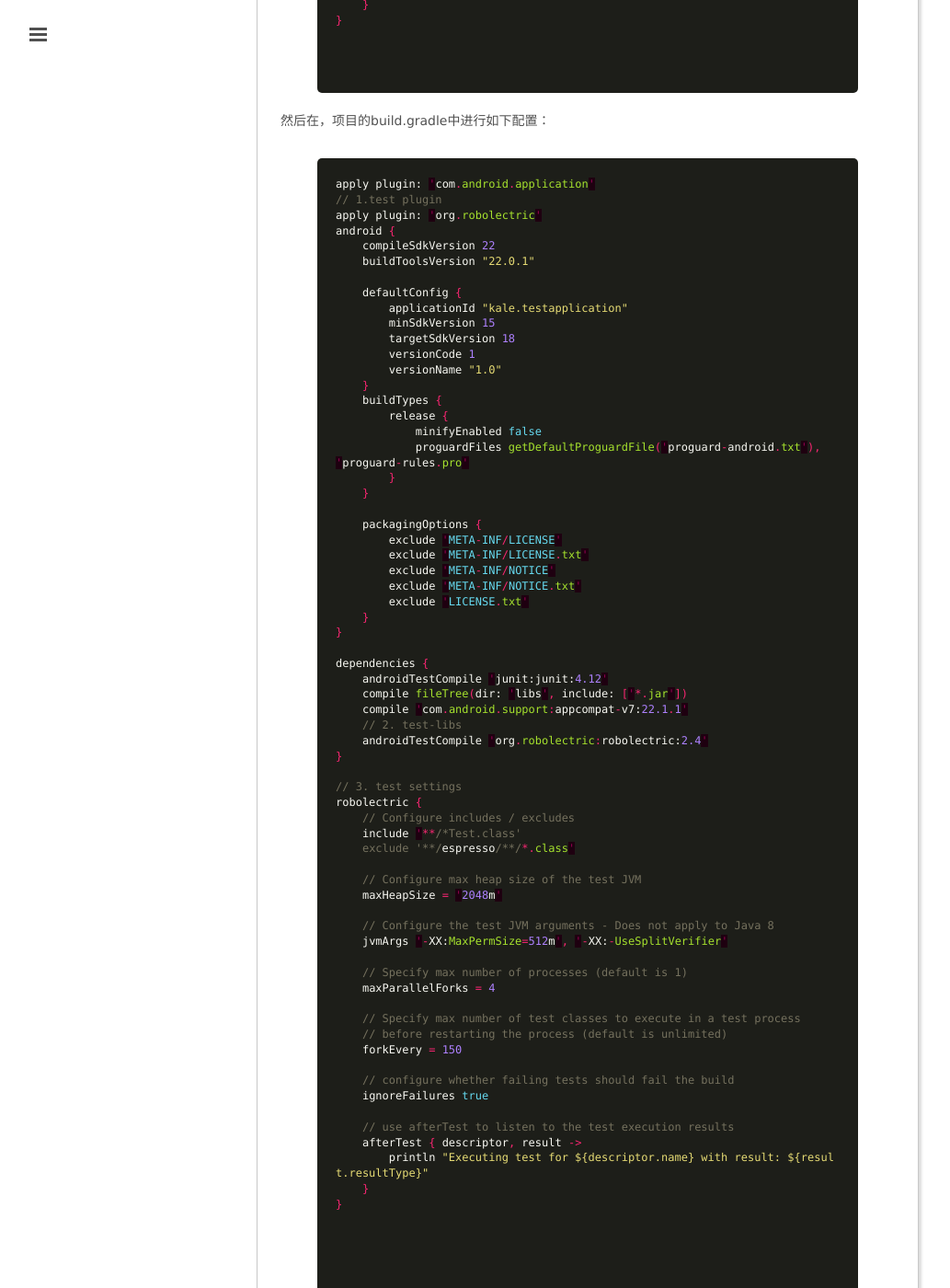
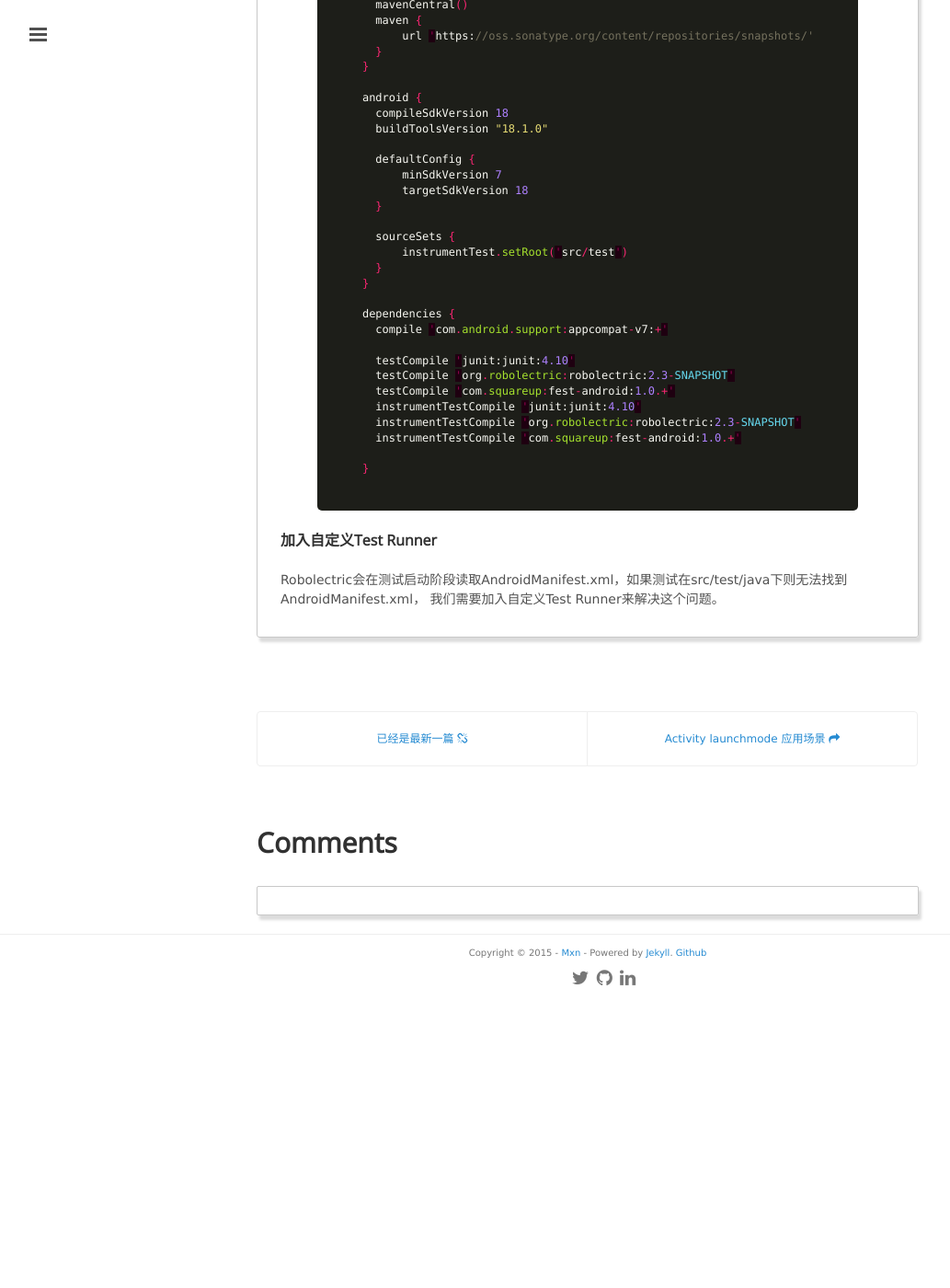
Before and after one commit to mxn21/mxn21.github.io, a Jekyll site: the page built from _posts/2015-7-7-使用Robolectric进行Android单元测试.md, in a window 1280 px wide and 1400 px high, scrolled down 2288 px. Shown: the whole window at 92% size, without its empty margins (1-1034 px from the left). Built offline with Jekyll 4.4.1, drawn with Linux system fonts in a browser that asks for light colours; Markdown is read by kramdown in place of the engine named in the settings; comment, search, counter and statistics services are not loaded; after the commit the page ends 3376 px from its top, so only the background shows below that; some of the changed text lies outside the part shown.

Commit message:
23242
23423432

```diff
--- a/_posts/2015-7-7-使用Robolectric进行Android单元测试.md
+++ b/_posts/2015-7-7-使用Robolectric进行Android单元测试.md
@@ -76,108 +76,59 @@
  instrumentTestCompile 'org.robolectric:robolectric:2.3-SNAPSHOT'
  instrumentTestCompile 'com.squareup:fest-android:1.0.+'
 
-
-
-首先，在project最外面的build.gradle中配置classpath
+最终的build.gradle文件如下
 
     {% highlight java  %}
+    buildscript {
+      repositories {
+          mavenCentral()
+          maven {
+              url 'https://oss.sonatype.org/content/repositories/snapshots/'
+          }
+      }
+      dependencies {
+          classpath 'com.android.tools.build:gradle:0.6.+'
+          classpath 'com.squareup.gradle:gradle-android-test-plugin:0.9.1-SNAPSHOT'
+      }
+    }
+    apply plugin: 'android'
+    apply plugin: 'android-test'
 
-buildscript {
     repositories {
-        jcenter()
-        mavenCentral()
+      mavenCentral()
+      maven {
+          url 'https://oss.sonatype.org/content/repositories/snapshots/'
+      }
     }
+
+    android {
+      compileSdkVersion 18
+      buildToolsVersion "18.1.0"
+
+      defaultConfig {
+          minSdkVersion 7
+          targetSdkVersion 18
+      }
+
+      sourceSets {
+          instrumentTest.setRoot('src/test')
+      }
+    }
+
     dependencies {
-        classpath 'com.android.tools.build:gradle:1.1.0'
-        classpath 'org.robolectric:robolectric-gradle-plugin:1.0.1'
-        // NOTE: Do not place your application dependencies here; they belong
-        // in the individual module build.gradle files
+      compile 'com.android.support:appcompat-v7:+'
+
+      testCompile 'junit:junit:4.10'
+      testCompile 'org.robolectric:robolectric:2.3-SNAPSHOT'
+      testCompile 'com.squareup:fest-android:1.0.+'
+      instrumentTestCompile 'junit:junit:4.10'
+      instrumentTestCompile 'org.robolectric:robolectric:2.3-SNAPSHOT'
+      instrumentTestCompile 'com.squareup:fest-android:1.0.+'
+
     }
-}
-
-allprojects {
-    repositories {
-        jcenter()
-        mavenCentral()
-    }
-}
-
-
     {% endhighlight %}
 
+#### 加入自定义Test Runner
 
-
-
-然后在，项目的build.gradle中进行如下配置：
-
-    {% highlight java  %}
-
-apply plugin: 'com.android.application'
-// 1.test plugin
-apply plugin: 'org.robolectric'
-android {
-    compileSdkVersion 22
-    buildToolsVersion "22.0.1"
-
-    defaultConfig {
-        applicationId "kale.testapplication"
-        minSdkVersion 15
-        targetSdkVersion 18
-        versionCode 1
-        versionName "1.0"
-    }
-    buildTypes {
-        release {
-            minifyEnabled false
-            proguardFiles getDefaultProguardFile('proguard-android.txt'), 'proguard-rules.pro'
-        }
-    }
-
-    packagingOptions {
-        exclude 'META-INF/LICENSE'
-        exclude 'META-INF/LICENSE.txt'
-        exclude 'META-INF/NOTICE'
-        exclude 'META-INF/NOTICE.txt'
-        exclude 'LICENSE.txt'
-    }
-}
-
-dependencies {
-    androidTestCompile 'junit:junit:4.12'
-    compile fileTree(dir: 'libs', include: ['*.jar'])
-    compile 'com.android.support:appcompat-v7:22.1.1'
-    // 2. test-libs
-    androidTestCompile 'org.robolectric:robolectric:2.4'
-}
-
-// 3. test settings
-robolectric {
-    // Configure includes / excludes
-    include '**/*Test.class'
-    exclude '**/espresso/**/*.class'
-
-    // Configure max heap size of the test JVM
-    maxHeapSize = '2048m'
-
-    // Configure the test JVM arguments - Does not apply to Java 8
-    jvmArgs '-XX:MaxPermSize=512m', '-XX:-UseSplitVerifier'
-
-    // Specify max number of processes (default is 1)
-    maxParallelForks = 4
-
-    // Specify max number of test classes to execute in a test process
-    // before restarting the process (default is unlimited)
-    forkEvery = 150
-
-    // configure whether failing tests should fail the build
-    ignoreFailures true
-
-    // use afterTest to listen to the test execution results
-    afterTest { descriptor, result ->
-        println "Executing test for ${descriptor.name} with result: ${result.resultType}"
-    }
-}
-
-
-
-    {% endhighlight %}
+Robolectric会在测试启动阶段读取AndroidManifest.xml，如果测试在src/test/java下则无法找到AndroidManifest.xml，
+我们需要加入自定义Test Runner来解决这个问题。
```
